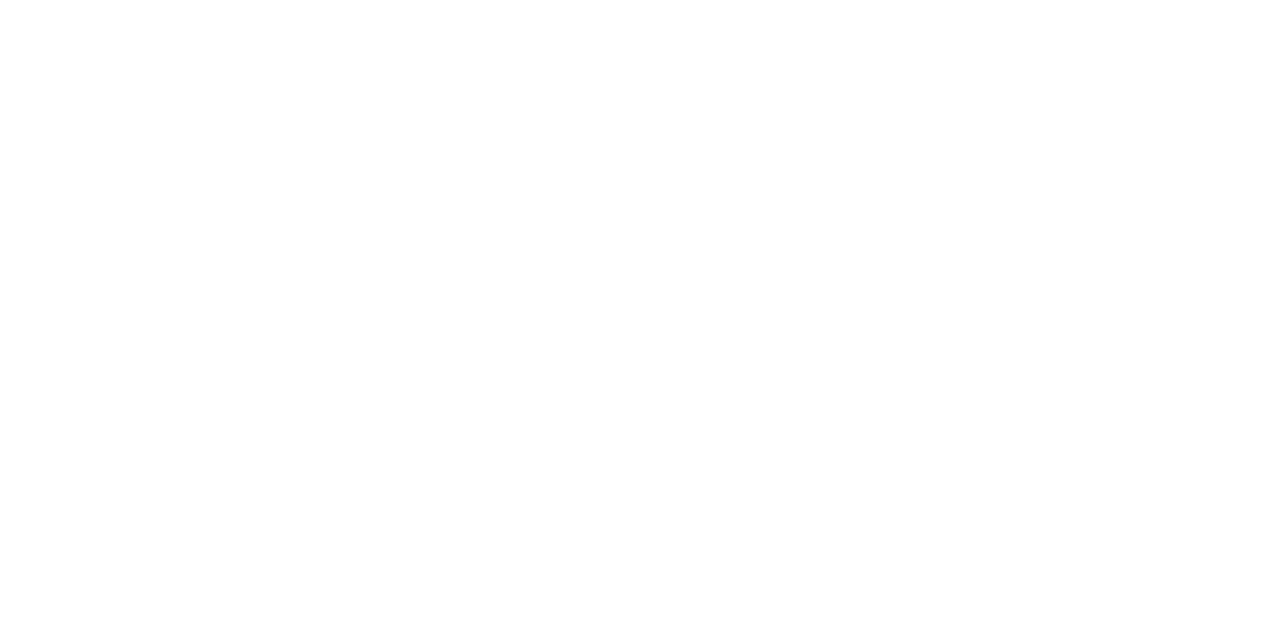
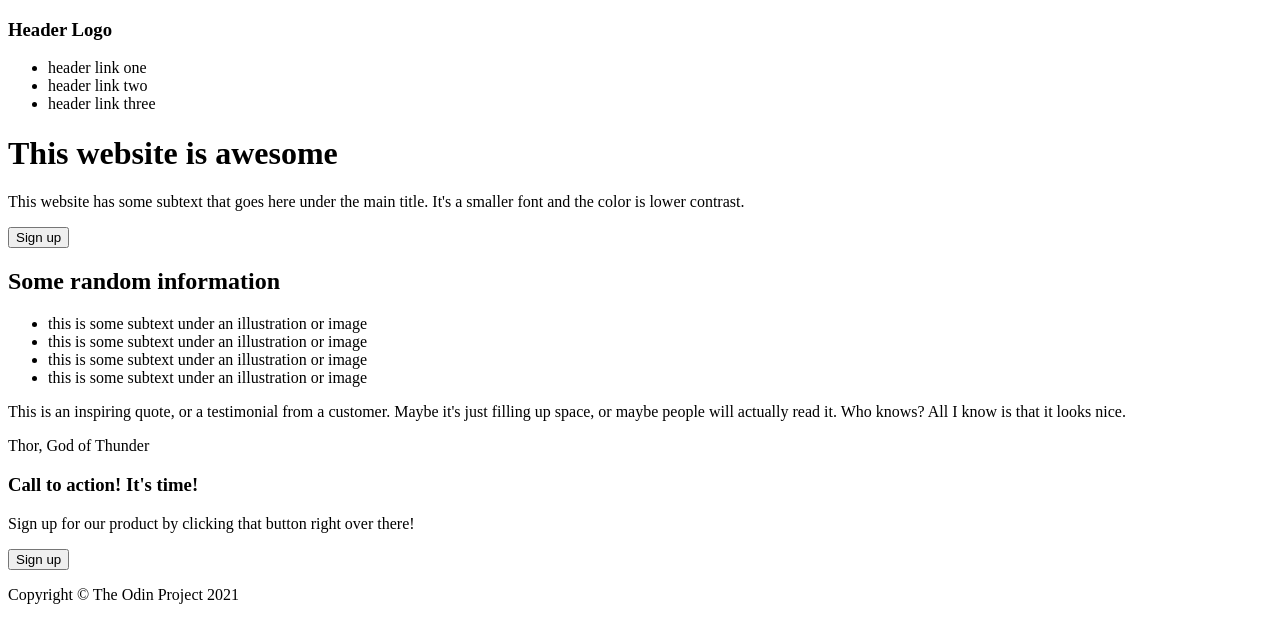
Before and after one commit to rakurakuraku/odin-landing-page, a plain HTML site: page index.html in a window 1280 px wide. Drawn offline with Linux system fonts and the light colour scheme.

Commit message:
Add basic structure, classes and text

```diff
--- a/index.html
+++ b/index.html
@@ -1,16 +1,59 @@
 <!DOCTYPE html>
-
 <html lang="en">
 
-    <head>
-        <meta charset="UTF-8">
-        <title>Awesome - home</title>
-    </head>
+  <head>
+    <meta charset="UTF-8">
+    <title>Awesome Inc.</title>
+  </head>
 
-    <body>
+  <body>
+    <div class="header">
 
+      <div class="header-top">
+        <h3>Header Logo</h3>
+        <ul class="header-links">
+          <li>header link one</li>
+          <li>header link two</li>
+          <li>header link three</li>
+        </ul>
+      </div>
 
+      <div class="header-body">
+        <h1>This website is awesome</h1>
+        <p>This website has some subtext that goes here under the main title. It's a smaller font and the color is lower contrast.</p>
+        <button>Sign up</button>
+      </div>
+      <!--image goes here-->
+    </div>
 
-    </body>
+    <div class="info-section">
+      <h2>Some random information</h2>
+      <ul class="info-imgs">
+        <li class="info-img"><!--image goes here-->this is some subtext under an illustration or image</li>
+        <li class="info-img"><!--image goes here-->this is some subtext under an illustration or image</li>
+        <li class="info-img"><!--image goes here-->this is some subtext under an illustration or image</li>
+        <li class="info-img"><!--image goes here-->this is some subtext under an illustration or image</li>
+      </ul>
+    </div>
+
+    <div class="quote-section">
+      <p class="quote">This is an inspiring quote, or a testimonial from a customer. Maybe it's just filling up space, or maybe people will actually read it. Who knows? All I know is that it looks nice.</p>
+      <p class="quote-credit"> Thor, God of Thunder</p>
+    </div>
+
+    <div class="signup-section">
+      <div class="signup-banner">
+        <div class="banner-text"></div>
+          <h3>Call to action! It's time!</h3>
+          <p>Sign up for our product by clicking that button right over there!</p>
+        </div>
+        <Button class="banner-button">Sign up</Button>
+    </div>
+
+    <div class="footer">
+        <p>Copyright © The Odin Project 2021</p>
+    </div>
+
+  </body>
 
 </html>
```
